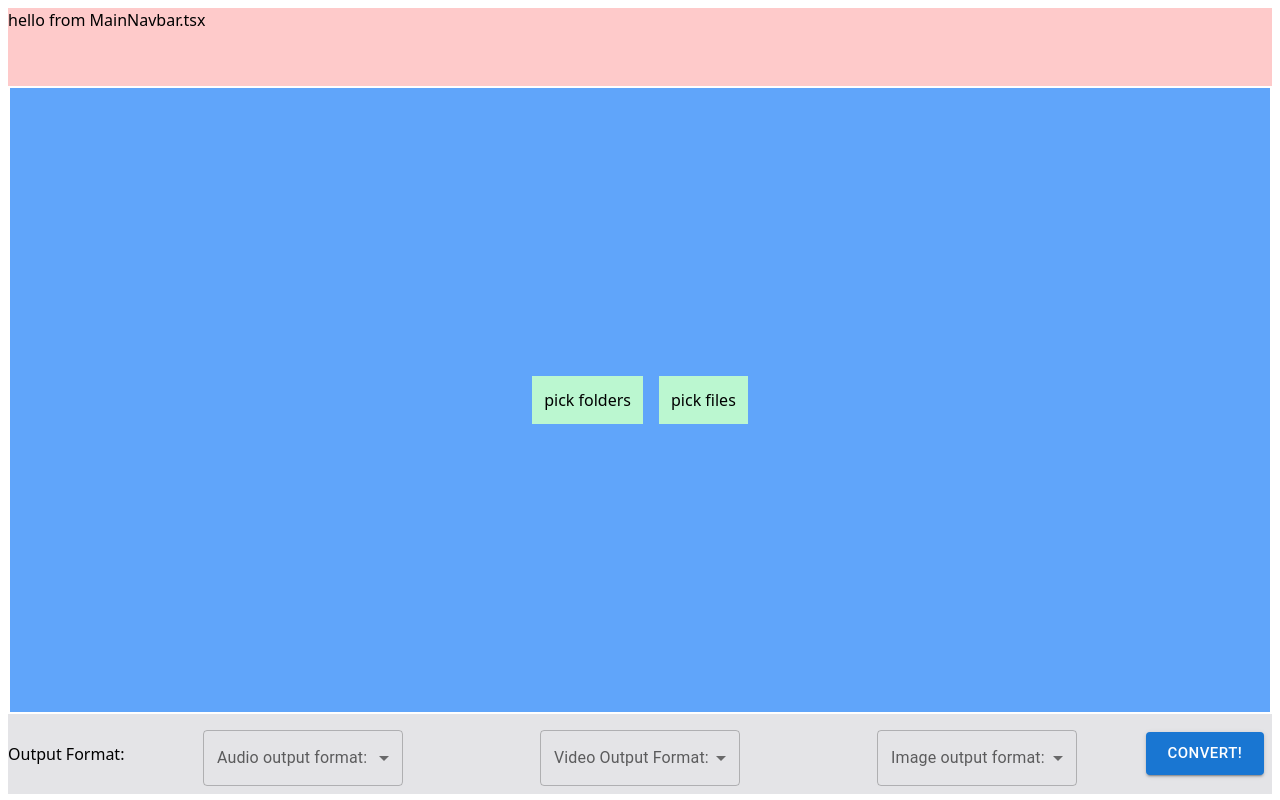
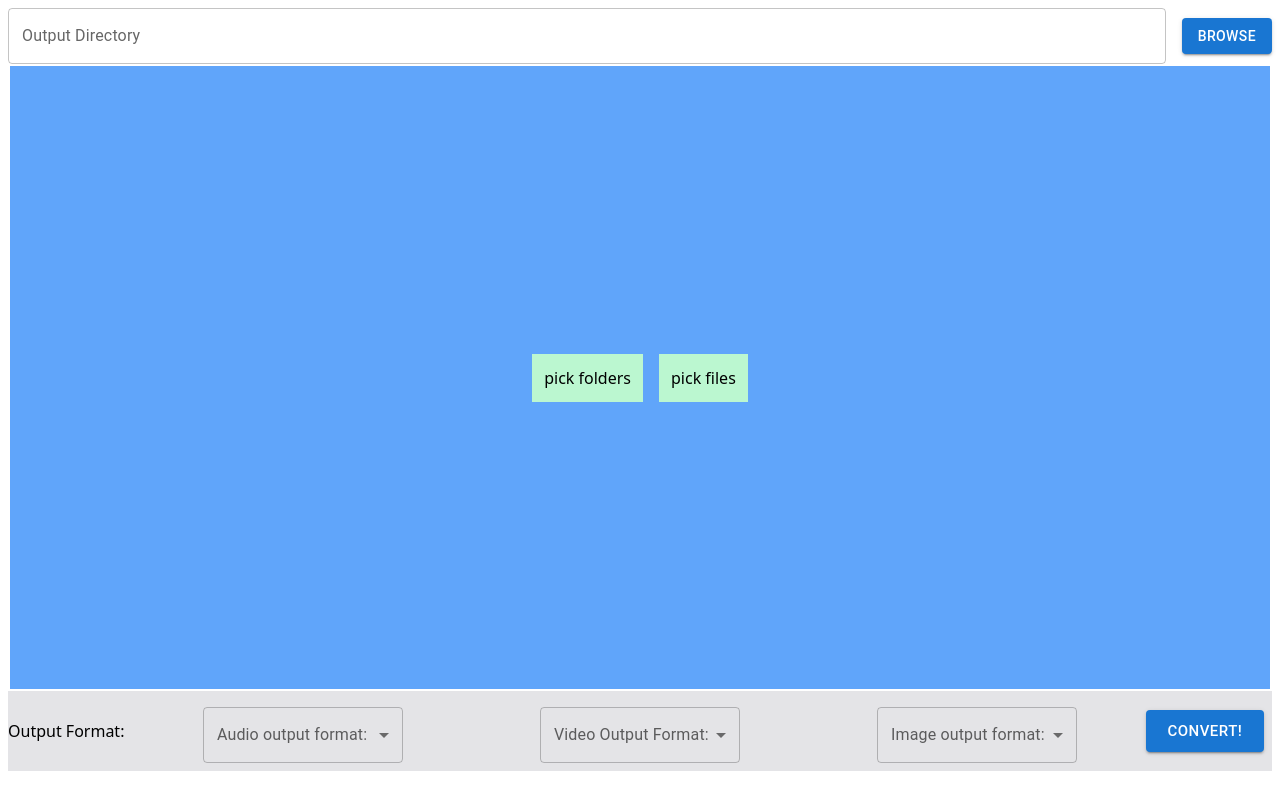
Before and after one commit to allhailalona/ffmpeg-project, a React (Vite) app: page / in a window 1280 px wide. Built offline with nearby package versions, Linux system fonts and the light colour scheme.

Commit message:
browseOutputDir/styling + functionality

```diff
--- a/src/main/ipc.ts
+++ b/src/main/ipc.ts
@@ -10,6 +10,7 @@ export default function setupIPC(): void {
   ipcMain.handle('GET_DETAILS', handleGetDetails)
   ipcMain.handle('TOGGLE_EXPAND', handleToggleExpand)
   ipcMain.handle('SELECT_DIR_DIALOG', handleSelectDirDialog)
+  ipcMain.handle('BROWSE_OUTPUT_DIR', browseOutputDir)
 }
 
 async function handleGetDetails(
@@ -116,3 +117,10 @@ async function handleSelectDirDialog(_event: IpcMainInvokeEvent, type: string):
     return res.filePaths
   }
 }
+
+async function browseOutputDir() {
+  const result = await dialog.showOpenDialog({
+    properties: ['openDirectory']
+  })
+  return result
+}
--- a/src/renderer/src/comps/MainNavbar.tsx
+++ b/src/renderer/src/comps/MainNavbar.tsx
@@ -1,3 +1,36 @@
+import { useState } from 'react'
+import { TextField, Button, Box } from '@mui/material'
+
 export default function MainNavbar(): JSX.Element {
-  return <div className="w-full h-[10%] bg-red-200">hello from MainNavbar.tsx</div>
+  const [outputDir, setOutputDir] = useState('')
+
+  const handleDirSelect = async () => {
+    try {
+      const result = await window.electron.ipcRenderer.invoke('BROWSE_OUTPUT_DIR');
+      if (!result.canceled && result.filePaths.length > 0) {
+        setOutputDir(result.filePaths[0]);
+      }
+    } catch (error) {
+      console.error('Error selecting directory:', error);
+    }
+  };
+
+  const handleInputChange = (event: React.ChangeEvent<HTMLInputElement>) => {
+    setOutputDir(event.target.value);
+  };
+
+  return (
+    <Box sx={{ display: 'flex', alignItems: 'center', gap: 2 }}>
+      <TextField
+        label="Output Directory"
+        variant="outlined"
+        value={outputDir}
+        onChange={handleInputChange}
+        sx={{ flexGrow: 1 }}
+      />
+      <Button variant="contained" onClick={handleDirSelect}>
+        Browse
+      </Button>
+    </Box>
+  );
 }
```
